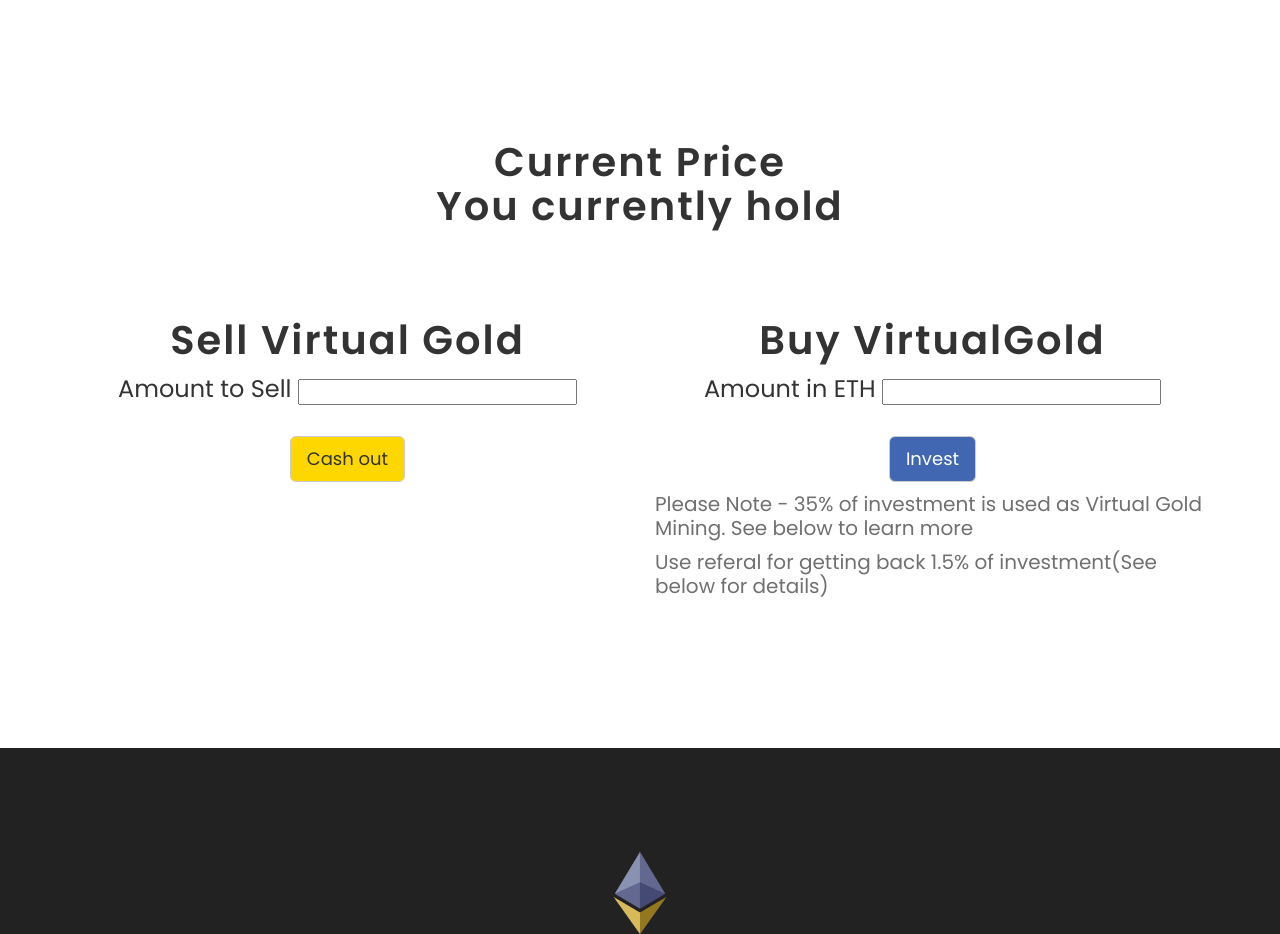
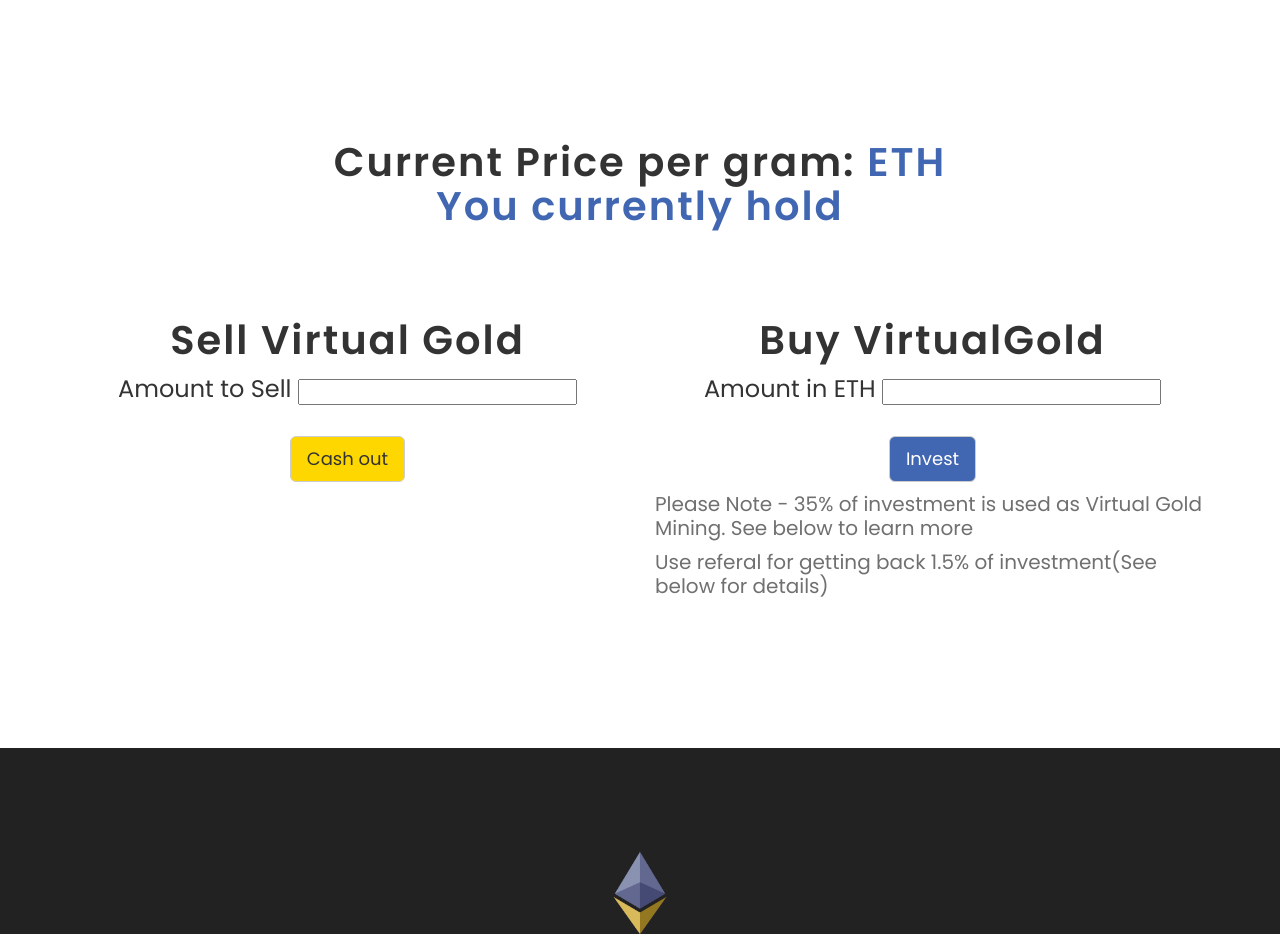
Before and after one commit to drpokerface/unofficial, a plain HTML site: page index.html in a window 1280 px wide. Shown: the part 820-1754 px from the top of the page. Drawn offline with nearby package versions, Linux system fonts and the light colour scheme; animation ran at ten frames a second.

Commit message:
Update index.html

```diff
--- a/index.html
+++ b/index.html
@@ -160,7 +160,7 @@ http://www.templatemo.com/tm-486-new-event
     OVERVIEW SECTION
 ============================== -->
 <section id="overview" class="parallax-section">
-	<center><h1 class="wow bounceIn"><span>Current Price</span><span id="price"></span><br><span></span>You currently hold<span id="price2"></span></div></h1></center><br><br><br>
+	<center><h1 class="wow bounceIn"><span>Current Price per gram:</span><span style="color:#4267b2" id="price"></span><span style="color:#4267b2"> ETH</span><br><span style="color:#4267b2">You currently hold </span><span id="price2"></span></div></h1></center><br><br><br>
 	<div class="container">
 		<div class="row">
 
```
